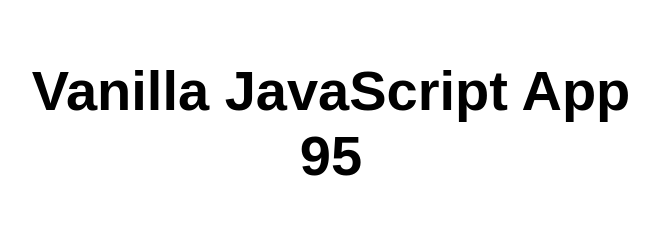
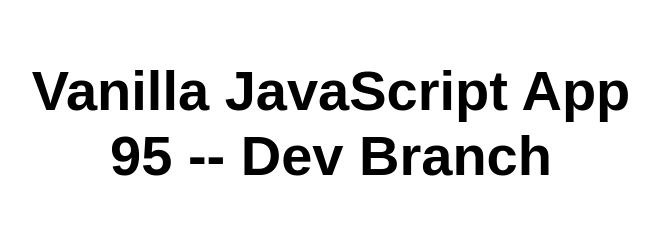
Before and after one commit to thomasgauvin/swa-vanilla-basic, a website: page src/index.html in a window 1280 px wide. Shown: the whole page, without its empty margins (309-968 px from the left). Drawn offline with Linux system fonts and the light colour scheme.

Commit message:
Added change to html to dev branch

```diff
--- a/src/index.html
+++ b/src/index.html
@@ -10,7 +10,7 @@
 
 <body>
   <main>
-    <h1>Vanilla JavaScript App 95</h1>
+    <h1>Vanilla JavaScript App 95 -- Dev Branch</h1>
   </main>
 </body>
 
```
